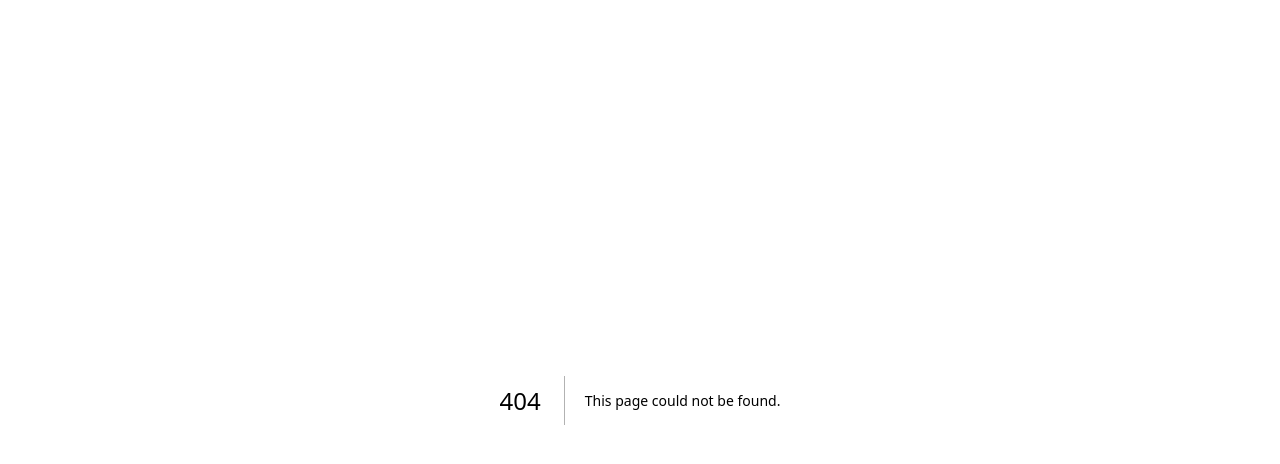
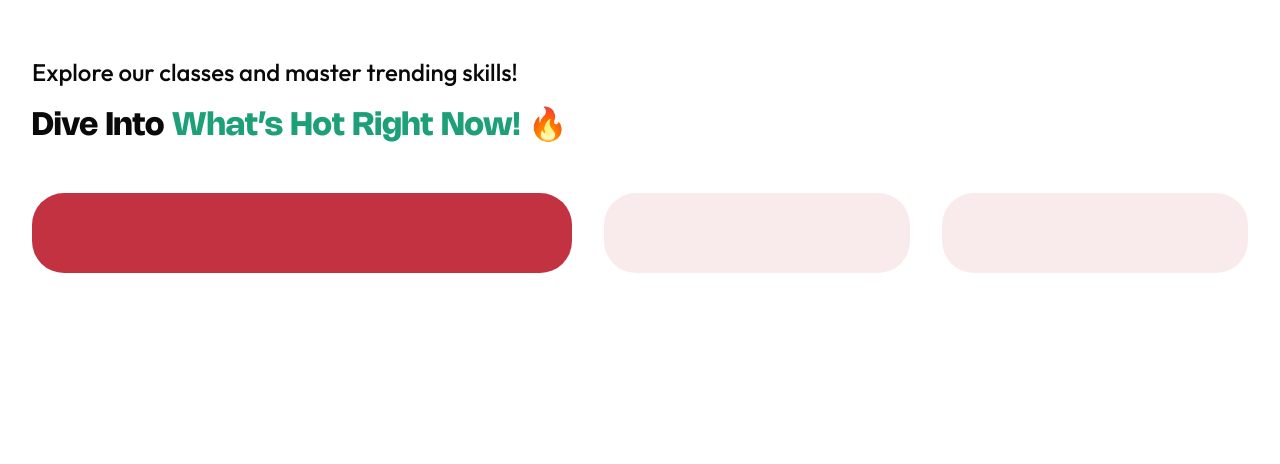
Before and after one commit to Pranij3000/1-UI-task, a Next.js app: page /task-two in a window 1280 px wide. Before the commit this address had no page. Shown: the top 464 px of the page. Built offline with nearby package versions, Linux system fonts and the light colour scheme.

Commit message:
task 2 layout completed

```diff
--- a/package.json
+++ b/package.json
@@ -9,9 +9,11 @@
     "lint": "eslint"
   },
   "dependencies": {
+    "@gsap/react": "^2.1.2",
     "class-variance-authority": "^0.7.1",
     "clsx": "^2.1.1",
     "embla-carousel-react": "^8.6.0",
+    "gsap": "^3.14.2",
     "lucide-react": "^0.577.0",
     "next": "16.1.6",
     "radix-ui": "^1.4.3",
--- a/src/app/globals.css
+++ b/src/app/globals.css
@@ -67,6 +67,9 @@ body {
   --sidebar-accent-foreground: oklch(0.205 0 0);
   --sidebar-border: oklch(0.922 0 0);
   --sidebar-ring: oklch(0.708 0 0);
+
+  --dark-pink: #c33241;
+  --light-pink: #f9ebec;
 }
 
 .dark {
@@ -137,6 +140,10 @@ body {
   --color-foreground: var(--foreground);
   --color-background: var(--background);
   --color-primary-green: var(--primary-green);
+
+  --color-dark-pink: var(--dark-pink);
+  --color-light-pink: var(--light-pink);
+
   --radius-sm: calc(var(--radius) * 0.6);
   --radius-md: calc(var(--radius) * 0.8);
   --radius-lg: var(--radius);
--- /dev/null
+++ b/src/app/task-two/page.tsx
@@ -0,0 +1,33 @@
+"use client";
+
+import { useState } from "react";
+
+import { Class } from "../../data/Classes";
+import ClassCard from "@/src/components/cards/ClassCard";
+
+export default function page() {
+  const [active, setActive] = useState<number>(0);
+  return (
+    <section className="task-two overflow-hidden py-15">
+      <div className="container max-w-314 px-5 mx-auto">
+        <div className="title-wrapper mb-7 md:mb-12">
+          <span className="font-medium text-[16px] md:text-[24px] leading-none">Explore our classes and master trending skills!</span>
+          <h1 className="mt-3 md:mt-5 font-nohemi text-[32px] leading-[120%]">
+            Dive Into <span className="text-primary-green">What’s Hot Right Now! 🔥</span>
+          </h1>
+        </div>
+        <div className="cards-wrapper flex gap-8">
+          {Class.map((item, index) => (
+            <ClassCard
+              key={index}
+              index={index}
+              info={item}
+              isActive={index === active}
+              setActive={setActive}
+            />
+          ))}
+        </div>
+      </div>
+    </section>
+  );
+}
--- /dev/null
+++ b/src/components/cards/ClassCard.tsx
@@ -0,0 +1,38 @@
+import gsap from "gsap";
+import { useGSAP } from "@gsap/react";
+
+interface ClassCard {
+  number: string;
+  title: string;
+  description: string;
+}
+
+export default function ClassCard({ info, isActive, setActive, index }: { info: ClassCard; isActive: boolean; setActive: React.Dispatch<React.SetStateAction<number>>; index: number }) {
+  useGSAP(() => {
+    const tl = gsap.timeline({
+      defaults: {
+        duration: 1,
+      },
+    });
+  });
+  return (
+    <>
+      <div
+        onClick={() => setActive(index)}
+        className={`class-card py-10 px-9 rounded-[32px] overflow-hidden ${isActive ? "flex-2 bg-dark-pink" : "flex-1 bg-light-pink cursor-pointer"}`}
+      >
+        <div className="course-detail max-h-60.5"></div>
+        <div className={`relative course-title w-fit mx-auto  flex items-center gap-6 `}>
+          {/* <div className={`number relative `}>
+            <strong className={`font-nohemi text-[150px] leading-[120%]  transition-all ease-in-out duration-500 ${isActive ? "text-[#F9EBEC]" : "text-dark-pink"}`}>{info.number}</strong>
+            <span className={`absolute -top-6 -right-6 font-nohemi text-[64px]  transition-all ease-in-out duration-500 ${isActive ? "text-[#F9EBEC]" : "text-dark-pink"}`}>+</span>
+          </div>
+          <div className={`detail-wrapper `}>
+            <h2 className={`font-outfit  transition-all ease-in-out duration-500 text-[32px] font-bold ${isActive ? "text-[#F9EBEC]" : "text-dark-pink"}`}>{info.title}</h2>
+            <p className={`font-outfit  transition-all ease-in-out duration-500 text-[18px] ${isActive ? "text-[#F9EBEC]" : "text-dark-pink"}`}>{info.description}</p>
+          </div> */}
+        </div>
+      </div>
+    </>
+  );
+}
--- /dev/null
+++ b/src/data/Classes.js
@@ -0,0 +1,17 @@
+export const Class = [
+  {
+    number: "23",
+    title: "All Courses",
+    description: "courses you're powering through right now.",
+  },
+  {
+    number: "05",
+    title: "Upcoming Courses",
+    description: "exciting new courses waiting to boost your skills.",
+  },
+  {
+    number: "10",
+    title: "Ongoing Courses",
+    description: "currently happening—don’t miss out on the action!",
+  },
+];
```
Also changed, not shown: 1 other file (tests, documents, lock files or other folders).
